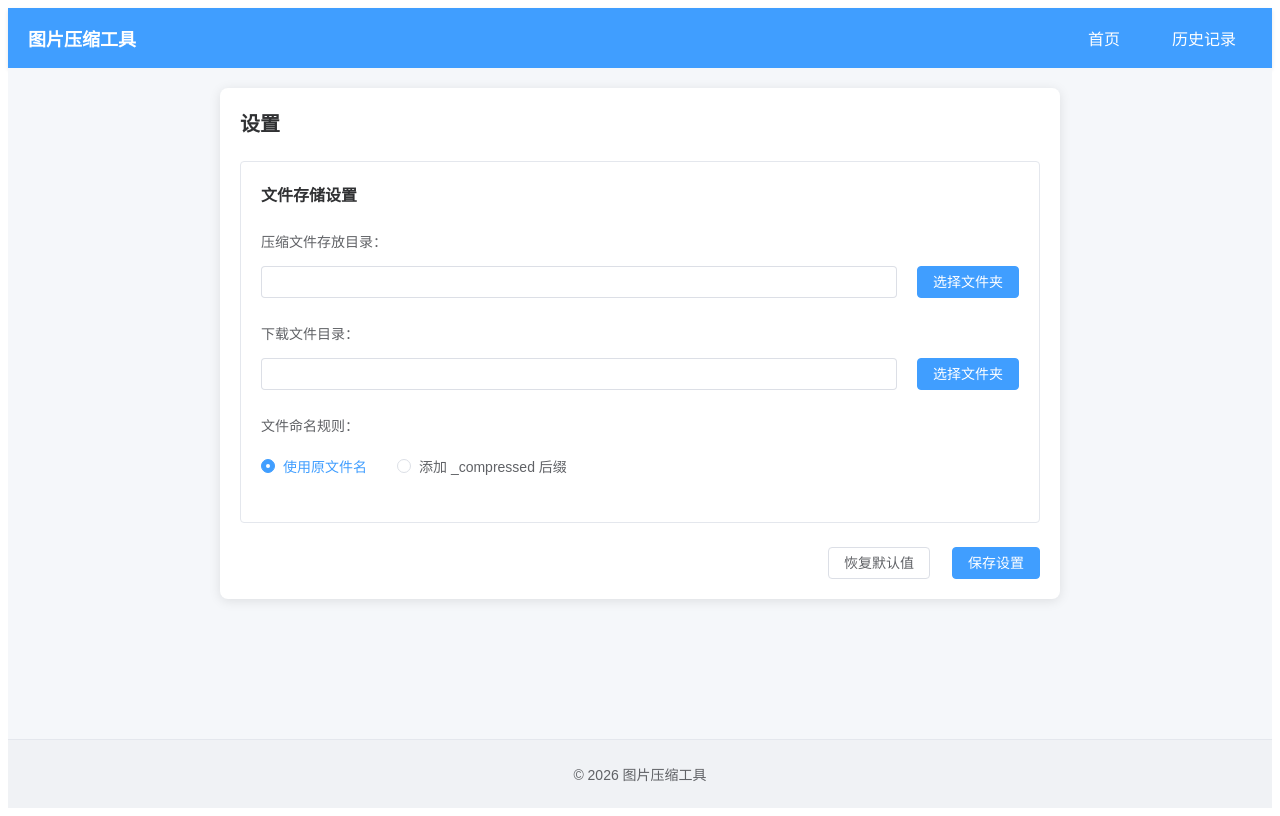
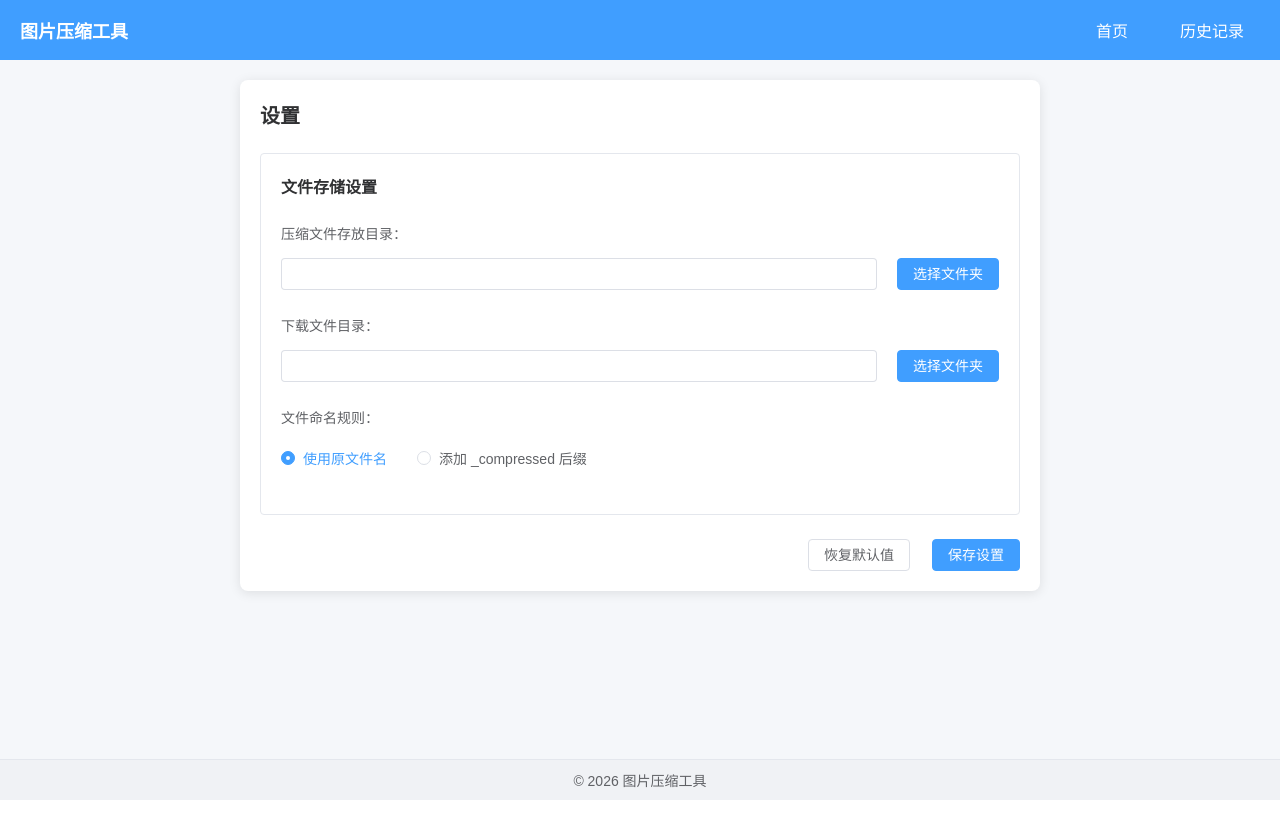
Before and after one commit to chuxiaseven/pictrue-compress, a Vue app in the folder frontend/: page /settings in a window 1280 px wide. Built offline with nearby package versions, Linux system fonts and the light colour scheme.

Commit message:
feat: 样式调整和设置功能完善

```diff
--- a/frontend/src/App.vue
+++ b/frontend/src/App.vue
@@ -20,11 +20,53 @@
 
 </script>
 
+<style>
+/* 全局样式 */
+* {
+  margin: 0;
+  padding: 0;
+  box-sizing: border-box;
+}
+
+body {
+  overflow: hidden !important;
+  font-family: Arial, sans-serif;
+  height: 100vh;
+  width: 100vw;
+  position: fixed;
+  top: 0;
+  left: 0;
+  right: 0;
+  bottom: 0;
+}
+
+#app {
+  height: 100vh;
+  overflow: hidden !important;
+  width: 100vw;
+  position: fixed;
+  top: 0;
+  left: 0;
+  right: 0;
+  bottom: 0;
+}
+
+/* 禁用滚动条 */
+::-webkit-scrollbar {
+  display: none;
+}
+
+* {
+  -ms-overflow-style: none;
+  scrollbar-width: none;
+}
+</style>
+
 <style scoped>
 .app-container {
   display: flex;
   flex-direction: column;
-  min-height: 100vh;
+  height: 100vh;
   font-family: Arial, sans-serif;
 }
 
@@ -71,6 +113,7 @@
   flex: 1;
   padding: 20px;
   background-color: #f5f7fa;
+  overflow: hidden;
 }
 
 .app-footer {
--- a/frontend/src/views/History.vue
+++ b/frontend/src/views/History.vue
@@ -16,7 +16,7 @@
           <el-option label="WebP" value="webp" />
           <el-option label="全部" value="all" />
         </el-select>
-        <el-button type="info" @click="refreshHistory">刷新</el-button>
+        <el-button type="primary" @click="refreshHistory">刷新</el-button>
         <el-button type="danger" style="margin-left: 8px" @click="clearAll">清空历史记录</el-button>
       </div>
     </div>
@@ -308,25 +308,44 @@ const handleCurrentChange = (current: number) => {
 }
 
 .pagination-section {
-  margin-top: 20px;
+  margin-top: 16px;
   display: flex;
   justify-content: center;
   align-items: center;
-  padding-top: 20px;
+  padding-top: 16px;
   border-top: 1px solid #e4e7ed;
 }
 
 .pagination-content {
   display: flex;
-  justify-content: space-between;
+  justify-content: center;
   align-items: center;
   width: 100%;
   max-width: 800px;
+  gap: 12px;
+  flex-wrap: wrap;
+}
+
+:deep(.el-pagination .el-pagination__sizes) {
+  min-width: auto;
+  margin-left: 0;
+}
+
+:deep(.el-pagination .el-pagination__sizes .el-select .el-input__inner) {
+  font-size: 12px;
+  padding: 0 8px;
+  height: 28px;
+}
+
+:deep(.el-pagination .el-pagination__sizes .el-select .el-input__suffix) {
+  height: 28px;
+  line-height: 28px;
 }
 
 .record-count {
   font-size: 14px;
   color: #606266;
+  white-space: nowrap;
 }
 
 .file-actions {
--- a/frontend/src/views/Home.vue
+++ b/frontend/src/views/Home.vue
@@ -41,6 +41,7 @@
       width="600px"
       append-to-body
       :close-on-click-modal="false"
+      :body-style="{ maxHeight: '500px', overflowY: 'auto' }"
     >
       <CompressionSettings
         v-model="compressionSettings"
@@ -61,6 +62,7 @@
       width="600px"
       append-to-body
       :close-on-click-modal="false"
+      :body-style="{ maxHeight: '500px', overflowY: 'auto' }"
     >
       <!-- 文件存储设置 -->
       <div class="settings-section">
--- a/frontend/src/views/Settings.vue
+++ b/frontend/src/views/Settings.vue
@@ -62,6 +62,15 @@
 <script setup lang="ts">
 import { ref, reactive } from 'vue'
 
+// 扩展 Window 接口，添加 electronAPI 类型声明
+declare global {
+  interface Window {
+    electronAPI: {
+      selectFolder: () => Promise<string | null>
+    }
+  }
+}
+
 
 
 // 设置数据
@@ -78,23 +87,35 @@ const compressedFolderUpdated = ref(false)
 const downloadFolderUpdated = ref(false)
 
 // 选择压缩文件存放目录
-const selectCompressedFolder = () => {
-  // 这里实现文件夹选择逻辑
-  settings.general.compressedPath = '/Users/username/Downloads/压缩'
+const selectCompressedFolder = async () => {
+  try {
+    const folderPath = await window.electronAPI.selectFolder()
+    if (folderPath) {
+      settings.general.compressedPath = folderPath
       compressedFolderUpdated.value = true
       setTimeout(() => {
         compressedFolderUpdated.value = false
       }, 2000)
     }
+  } catch (error) {
+    console.error('选择文件夹失败:', error)
+  }
+}
 
 // 选择下载文件目录
-const selectDownloadFolder = () => {
-  // 这里实现文件夹选择逻辑
-  settings.general.downloadPath = '/Users/username/Downloads/下载'
+const selectDownloadFolder = async () => {
+  try {
+    const folderPath = await window.electronAPI.selectFolder()
+    if (folderPath) {
+      settings.general.downloadPath = folderPath
       downloadFolderUpdated.value = true
       setTimeout(() => {
         downloadFolderUpdated.value = false
       }, 2000)
+    }
+  } catch (error) {
+    console.error('选择文件夹失败:', error)
+  }
 }
 
 // 恢复默认值
```
Also changed, not shown: 2 other files (tests, documents, lock files or other folders). Lines whose indentation alone changed are shown as unchanged.
